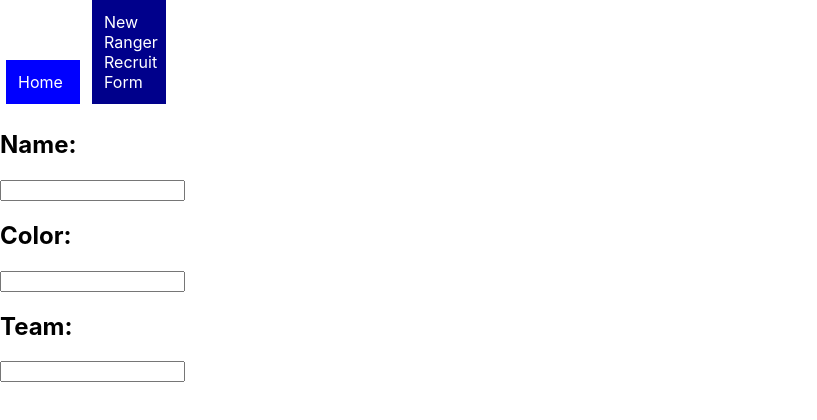
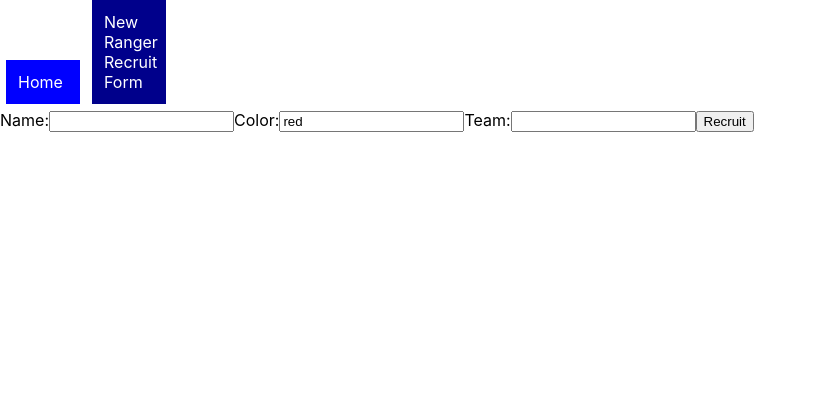
Before and after one commit to sohdonald/hamster-rangers, a React (Create React App) app: page /newrangerform in a window 1280 px wide. Shown: the top 420 px of the page, without its empty margins (0-817 px from the left). Built offline with nearby package versions, Linux system fonts and the light colour scheme.

Commit message:
form submit works

```diff
--- /dev/null
+++ b/src/NewMegazordForm.js
@@ -0,0 +1,6 @@
+/** this is where we will create new megazords
+ *
+ * we can choose which 5 rangers based by name, color, or team
+ * to determine how to summon this new megazord
+ * might be very tricky
+ */
--- a/src/NewRangerForm.js
+++ b/src/NewRangerForm.js
@@ -23,6 +23,8 @@ function handleSubmit(e) {
         color: newColor,
         team: newTeam,
     }
+    console.log(newRangerData);
+
     fetch(`http://localhost:4000/coconutAvengers`, {
         method: "POST",
         headers: {"Content-Type": "application/json",},
@@ -34,18 +36,32 @@ function handleSubmit(e) {
 
     return(
         <div>
-            <form>
-                <h2>Name:</h2>
+            <form onSubmit={handleSubmit}>
+                <label>Name:
                 <input
                 type="text"
                 name="name"
                 value={newName}
                 onChange={(e)=> setNewName(e.target.value)}
                 />
-                <h2>Color:</h2>
-                <input />
-                <h2>Team:</h2>
-                <input />
+                </label>
+                <label>Color:
+                <input
+                type="text"
+                name="color"
+                value={newColor}
+                onChange={(e)=> setNewColor(e.target.value)}
+                />
+                </label>
+                <label>Team:
+                <input
+                type="text"
+                name="team"
+                value={newTeam}
+                onChange={(e)=> setNewTeam(e.target.value)}
+                />
+                </label>
+                <button type="submit">Recruit</button>
             </form>
         </div>
     );
--- a/src/SummonMegazord.js
+++ b/src/SummonMegazord.js
@@ -60,13 +60,13 @@ switch (selectedRangers) {
     megazord = 'Fuzzy Sock Monkey';
     break;
   case [`Panpan, Lick, Stubby, Minty, Waifu`]:
-    rangerName = `King Sized Bed`;
+    megazord = `King Sized Bed`;
     break;
   case `Santa Tickler`:
-    rangerName = `Pine Nut, Ajax, Gus, Mandy, Nibbles`;
+    rangerName = [`Pine Nut, Ajax, Gus, Mandy, Nibbles`];
     break;
   case `Bloody Banana`:
-    rangerColor = `red, red, red, yellow, yellow`;
+    rangerColor = [`red, red, red, yellow, yellow`];
     break;
   case `Pink Lemonade`:
     rangerColor = `pink, pink, pink, blue, yellow`;
```
